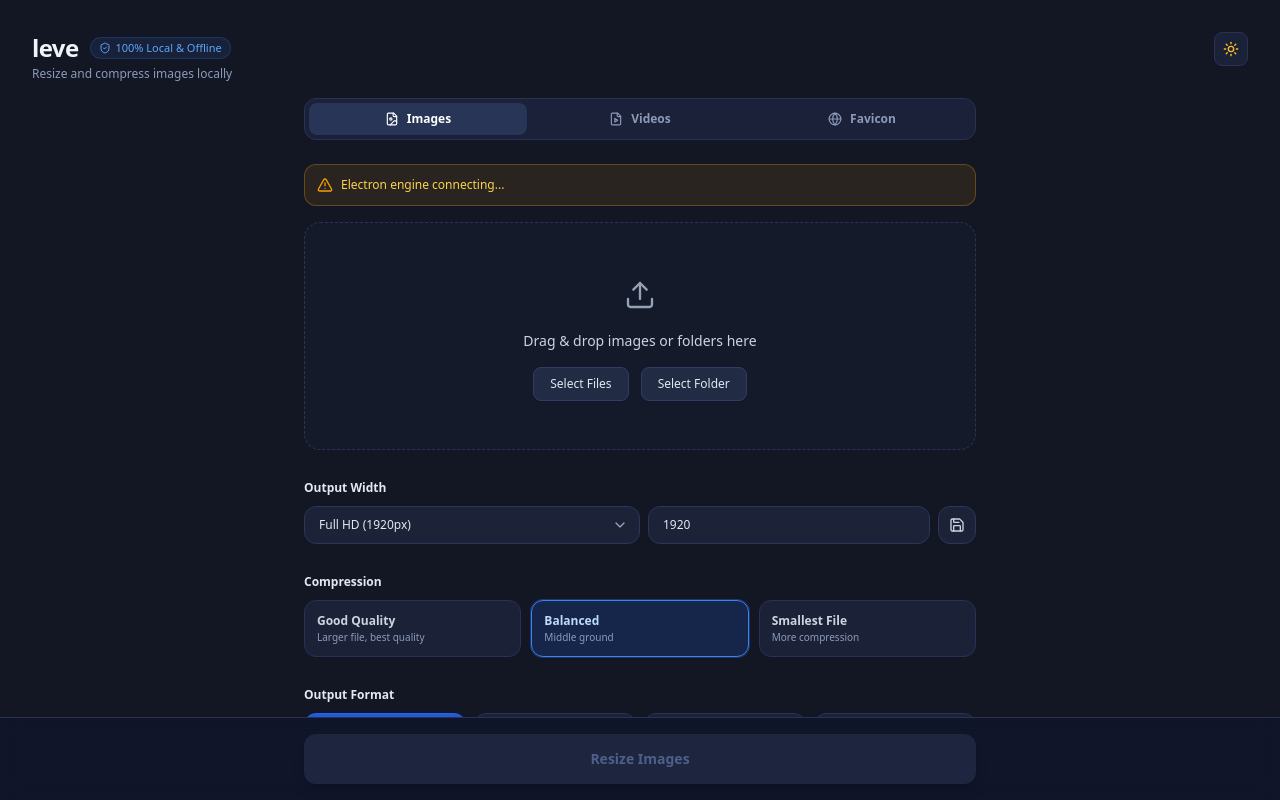
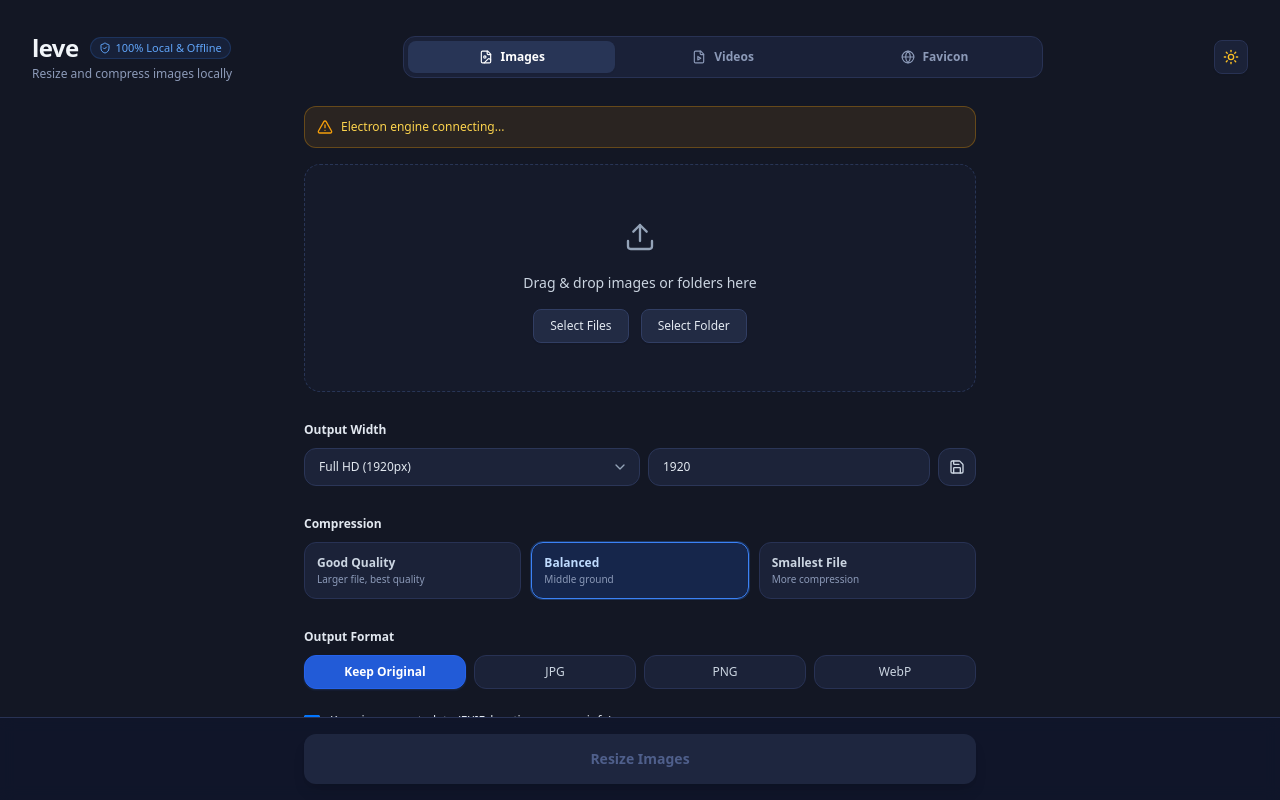
Before and after one commit to pedroaccrivera/leve, a React (Vite) app: page / in a window 1280 px wide. Built offline with nearby package versions, Linux system fonts and the light colour scheme.

Commit message:
feat(ui): pin media tabs in the app header

```diff
--- a/src/App.tsx
+++ b/src/App.tsx
@@ -4,9 +4,6 @@ import {
   FolderOpen,
   CheckCircle2,
   Sparkles,
-  FileImage,
-  FileVideo,
-  Globe,
 } from 'lucide-react';
 import type {
   ImageItem,
@@ -18,6 +15,7 @@ import type {
   FaviconItem,
   FaviconConfig,
   FaviconSize,
+  MediaTab,
 } from './types';
 import { Header } from './components/Header';
 import { DropZone } from './components/DropZone';
@@ -28,6 +26,7 @@ import { VideoSettingsPanel } from './components/VideoSettingsPanel';
 import { VideoQueue } from './components/VideoQueue';
 import { FaviconSettingsPanel } from './components/FaviconSettingsPanel';
 import { FaviconQueue } from './components/FaviconQueue';
+import { MediaTabs } from './components/MediaTabs';
 
 const DEFAULT_PRESETS: ResizePreset[] = [
   { id: 'web-800', name: 'Web Small', width: 800 },
@@ -38,8 +37,6 @@ const DEFAULT_PRESETS: ResizePreset[] = [
 ];
 
 const PRESETS_STORAGE_KEY = 'user_custom_resize_presets';
-
-type MediaTab = 'images' | 'videos' | 'favicon';
 
 export const App: React.FC = () => {
   const [mediaTab, setMediaTab] = useState<MediaTab>('images');
@@ -543,40 +540,17 @@ export const App: React.FC = () => {
             : handleClearAll
         }
         isProcessing={activeProcessing}
+        tabs={
+          <MediaTabs
+            activeTab={mediaTab}
+            onChange={setMediaTab}
+            disabled={activeProcessing}
+          />
+        }
       />
 
-      <main className="flex-1 min-h-0 overflow-y-auto px-8 pb-10 flex flex-col items-center">
+      <main className="flex-1 min-h-0 overflow-y-auto px-8 pt-2 pb-10 flex flex-col items-center">
         <div className="w-full max-w-2xl flex flex-col gap-6">
-          {/* Media type tabs */}
-          <div className="flex items-center gap-1 p-1 bg-slate-200/60 dark:bg-[#1a2138] border border-slate-200 dark:border-[#283254] rounded-xl">
-            {(
-              [
-                { id: 'images', label: 'Images', Icon: FileImage },
-                { id: 'videos', label: 'Videos', Icon: FileVideo },
-                { id: 'favicon', label: 'Favicon', Icon: Globe },
-              ] as const
-            ).map(({ id, label, Icon }) => {
-              const active = mediaTab === id;
-              const busy = activeProcessing;
-              return (
-                <button
-                  key={id}
-                  type="button"
-                  disabled={busy}
-                  onClick={() => setMediaTab(id)}
-                  className={`flex-1 flex items-center justify-center gap-2 py-2 rounded-lg text-xs font-semibold transition-all cursor-pointer disabled:cursor-not-allowed ${
-                    active
-                      ? 'bg-white dark:bg-[#283556] text-slate-900 dark:text-white shadow-sm'
-                      : 'text-slate-500 dark:text-darkTextMuted hover:text-slate-800 dark:hover:text-slate-200'
-                  }`}
-                >
-                  <Icon className="w-3.5 h-3.5" />
-                  <span>{label}</span>
-                </button>
-              );
-            })}
-          </div>
-
           {/* Drop & Upload Area */}
           <DropZone
             onAddItems={isFaviconTab ? handleAddFaviconItems : handleAddItems}
--- a/src/components/Header.tsx
+++ b/src/components/Header.tsx
@@ -6,18 +6,20 @@ interface HeaderProps {
   itemCount: number;
   onClear: () => void;
   isProcessing: boolean;
+  tabs?: React.ReactNode;
 }
 
 export const Header: React.FC<HeaderProps> = ({
   itemCount,
   onClear,
   isProcessing,
+  tabs,
 }) => {
   const { resolvedTheme, toggleTheme } = useTheme();
 
   return (
-    <header className="titlebar-drag-region pt-8 pb-4 px-8 flex items-start justify-between select-none">
-      <div className="flex flex-col">
+    <header className="titlebar-drag-region flex-shrink-0 pt-8 pb-4 px-8 flex items-center gap-6 select-none">
+      <div className="flex flex-col flex-shrink-0">
         <div className="flex items-center gap-3">
           <h1 className="text-2xl font-bold tracking-tight text-slate-900 dark:text-slate-100 font-sans">
             leve
@@ -32,7 +34,9 @@ export const Header: React.FC<HeaderProps> = ({
         </p>
       </div>
 
-      <div className="no-drag flex items-center gap-2">
+      <div className="flex-1 min-w-0 flex justify-center">{tabs}</div>
+
+      <div className="no-drag flex items-center gap-2 flex-shrink-0">
         {itemCount > 0 && (
           <button
             type="button"
--- /dev/null
+++ b/src/components/MediaTabs.tsx
@@ -0,0 +1,53 @@
+import React from 'react';
+import { FileImage, FileVideo, Globe } from 'lucide-react';
+import type { MediaTab } from '../types';
+
+interface MediaTabsProps {
+  activeTab: MediaTab;
+  onChange: (tab: MediaTab) => void;
+  disabled?: boolean;
+  className?: string;
+}
+
+const TABS = [
+  { id: 'images', label: 'Images', Icon: FileImage },
+  { id: 'videos', label: 'Videos', Icon: FileVideo },
+  { id: 'favicon', label: 'Favicon', Icon: Globe },
+] as const;
+
+export const MediaTabs: React.FC<MediaTabsProps> = ({
+  activeTab,
+  onChange,
+  disabled = false,
+  className = '',
+}) => {
+  return (
+    <div
+      role="tablist"
+      aria-label="Media type"
+      className={`no-drag w-full max-w-[640px] flex items-center gap-1 p-1 bg-slate-200/60 dark:bg-[#1a2138] border border-slate-200 dark:border-[#283254] rounded-xl ${className}`}
+    >
+      {TABS.map(({ id, label, Icon }) => {
+        const active = activeTab === id;
+        return (
+          <button
+            key={id}
+            type="button"
+            role="tab"
+            aria-selected={active}
+            disabled={disabled}
+            onClick={() => onChange(id)}
+            className={`flex-1 flex items-center justify-center gap-2 py-2 rounded-lg text-xs font-semibold transition-all cursor-pointer disabled:cursor-not-allowed ${
+              active
+                ? 'bg-white dark:bg-[#283556] text-slate-900 dark:text-white shadow-sm'
+                : 'text-slate-500 dark:text-darkTextMuted hover:text-slate-800 dark:hover:text-slate-200'
+            }`}
+          >
+            <Icon className="w-3.5 h-3.5" />
+            <span>{label}</span>
+          </button>
+        );
+      })}
+    </div>
+  );
+};
--- a/src/types/index.ts
+++ b/src/types/index.ts
@@ -1,6 +1,8 @@
 export type CompressionLevel = 'light' | 'balanced' | 'aggressive' | 'lossless';
 
 export type OutputFormat = 'original' | 'jpeg' | 'png' | 'webp';
+
+export type MediaTab = 'images' | 'videos' | 'favicon';
 
 export type OutputDestinationMode = 'subfolder' | 'suffix' | 'custom_folder';
 
```
